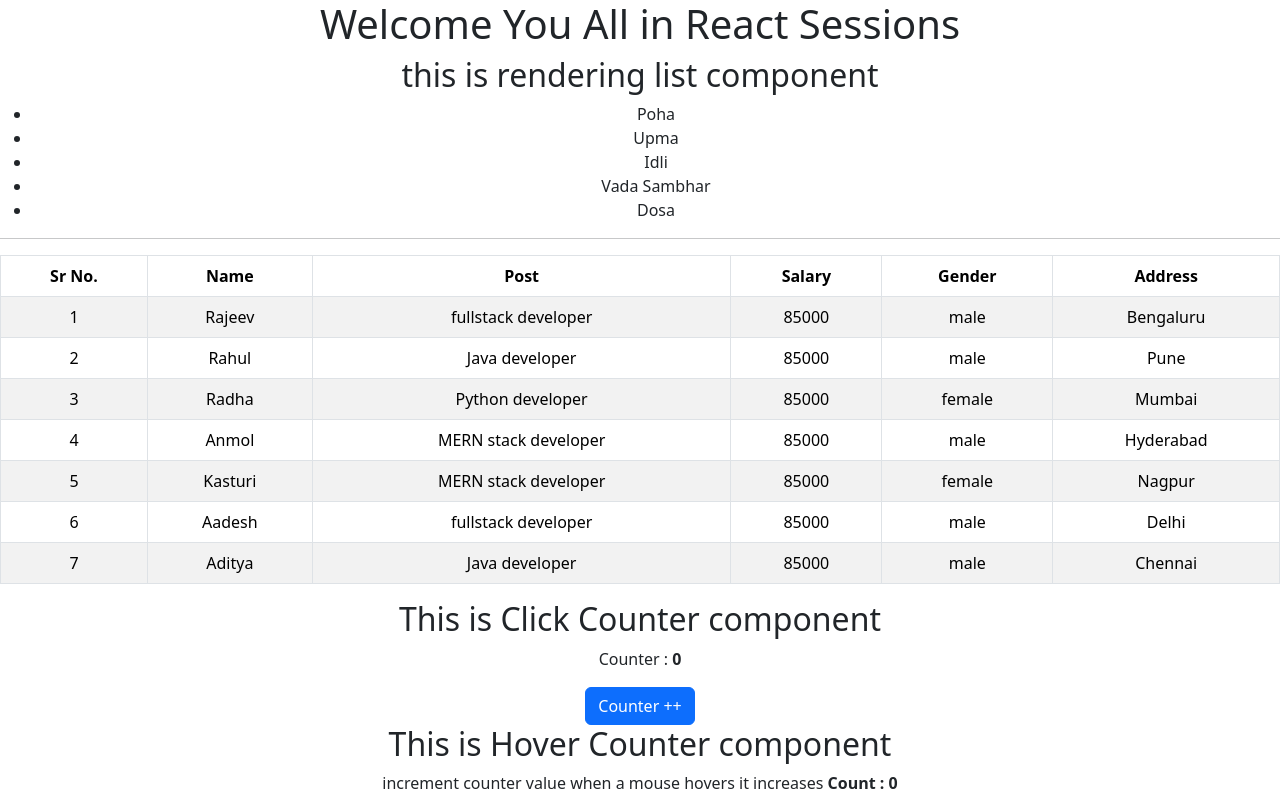
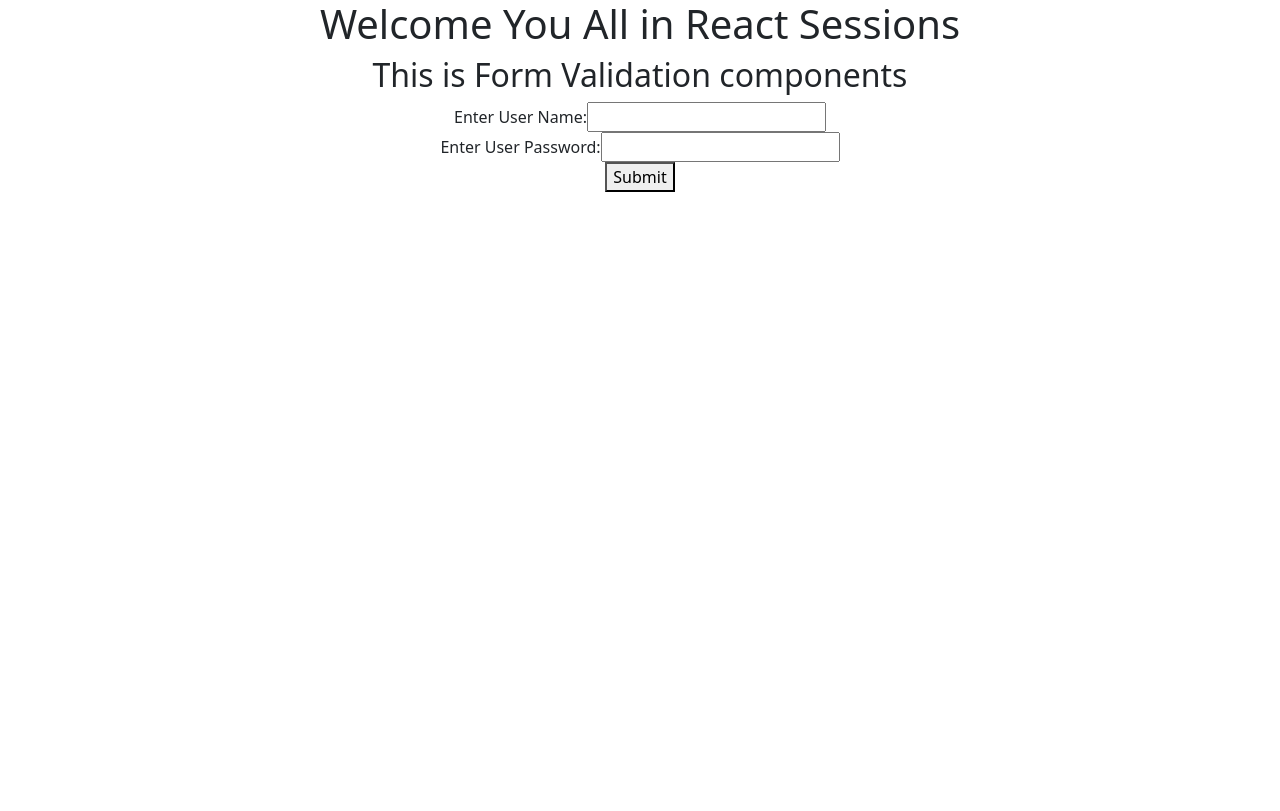
Before and after one commit to dhrubb2101/ReactApp, a React (Create React App) app: page / in a window 1280 px wide. Built offline with nearby package versions, Linux system fonts and the light colour scheme.

Commit message:
adding formValComp and UseStateHookCmp which shows form validation and use of hook

```diff
--- a/src/App.js
+++ b/src/App.js
@@ -16,6 +16,8 @@ import Trial from './components/trial';
 import RenderListComp from './components/RenderListComp';
 import ClickCounter from './components/ClickCounter';
 import HoverCounter from './components/HoverCounter';
+import UseStateHookComp from './Hooks/UseStateHookComp';
+import FormValComp from './components/FormValComp';
 function App() {
 
 
@@ -53,10 +55,11 @@ function App() {
       {/* <MultipleToggleImgComp/> */}
 
       {/* <Trial/> */}
-      <RenderListComp/>
-      <ClickCounter/>
-      <HoverCounter/>
-
+      {/* <RenderListComp/> */}
+      {/* <ClickCounter/> */}
+      {/* <HoverCounter/> */}
+      {/* <UseStateHookComp/> */}
+      <FormValComp/>
 
     </div>);
 }
--- /dev/null
+++ b/src/Hooks/UseStateHookComp.js
@@ -0,0 +1,37 @@
+import React, { useState } from 'react'
+
+const UseStateHookComp = () => {
+    const [myName,setMyName] = useState("Dhrubb");
+    const [mySalary,setMySalary] = useState(70000000)
+    const [courses,setCourses] = useState([
+        {id:1,name:"Java"},
+        {id:2,name:"Python"},
+        {id:3,name:"Node.js"},
+        {id:4,name:"Angular"},
+        {id:5,name:"React"}
+    ])
+
+    const changeData = () => {
+        setMyName("Dhrubb Gupta")
+
+    }
+    return (
+        <div>
+            <h2>This is UseState component</h2>
+            <p>My Name is :<strong>{myName}</strong></p>
+            <button type='button' className='btn btn-primary' onClick={()=>changeData()}>Change Name</button> {" "}
+            <button type='button' className='btn btn-primary' onClick={()=>setMyName("Dhrubb Gupta")}>Change Name 2nd menthod</button>
+            <p>My Name is :<strong>{mySalary}</strong></p>
+            <button type='button' className='btn btn-primary' onClick={()=>setMySalary(mySalary+100000)}>Increment Salary</button>
+            <ul>
+                {courses.map((val,index)=>{
+                    return <li key={index}>{val.name}</li>
+                })}
+            </ul>
+
+
+        </div>
+    )
+}
+
+export default UseStateHookComp
--- /dev/null
+++ b/src/components/FormValComp.js
@@ -0,0 +1,63 @@
+import React, { useState } from 'react'
+
+const FormValComp = () => {
+    const [user,setUser] = useState({
+        userName :'',
+        userPass :''
+    })
+
+    const inputChangeHandler = (event) => {
+        // console.log(event.target.type)
+        // console.log(event.target.name)
+        // console.log(event.target.value)
+    setUser({...user,[event.target.name]:event.target.value})
+    }
+
+    const checkData = (event) => {
+        event.preventDefault();
+
+        if(user.userName.trim()===""){
+            window.alert("user name is required");
+            return false;
+        }
+
+        if(!user.userName.trim().match("^[a-zA-Z]{5,20}$")){
+            window.alert("user name must be in a proper format");
+            return false;
+        }
+
+        if(user.userPass.trim()===""){
+            window.alert("user password is required");
+            return false;
+        }
+
+        if(user.userPass.trim().match("^[a-zA-Z]{5,20}$")){
+            window.alert("user password must be in a proper format");
+            return false;
+        }
+
+
+    window.alert(JSON.stringify(user));
+
+    }
+
+
+    return (
+        <div>
+            <h2>This is Form Validation components</h2>
+            <form onSubmit={checkData}>
+                <label>Enter User Name:</label>
+                {/* //to get a value from user you apply input control  */}
+                <input type='text' name='userName' onChange={inputChangeHandler} value={user.userName}/> <br/>
+                {/* <button type='submit'>Submit</button> */}
+
+                <label>Enter User Password:</label>
+
+                <input type='text' name='userPass' onChange={inputChangeHandler} value={user.userPass}/> <br/>
+                <button type='submit'>Submit</button>
+            </form>
+        </div>
+    )
+}
+
+export default FormValComp
```
Also changed, not shown: 1 other file (tests, documents, lock files or other folders).
